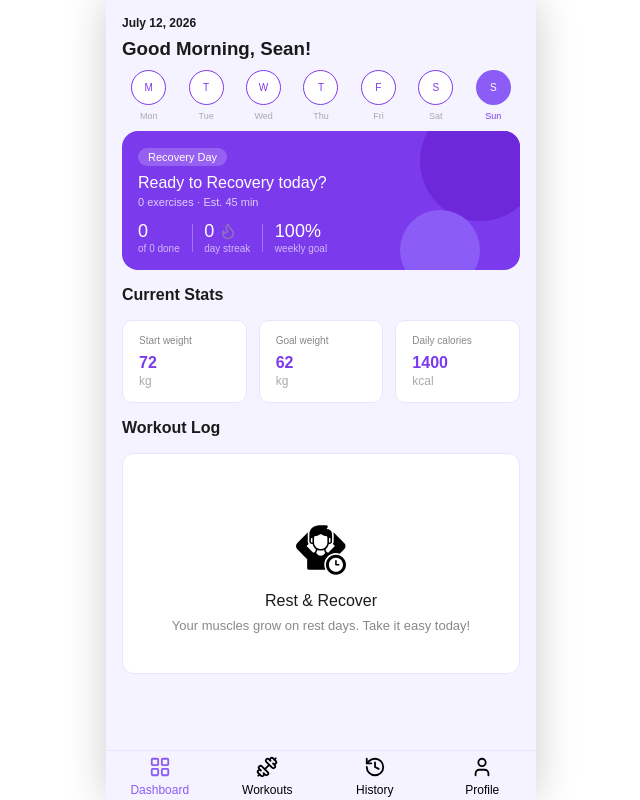
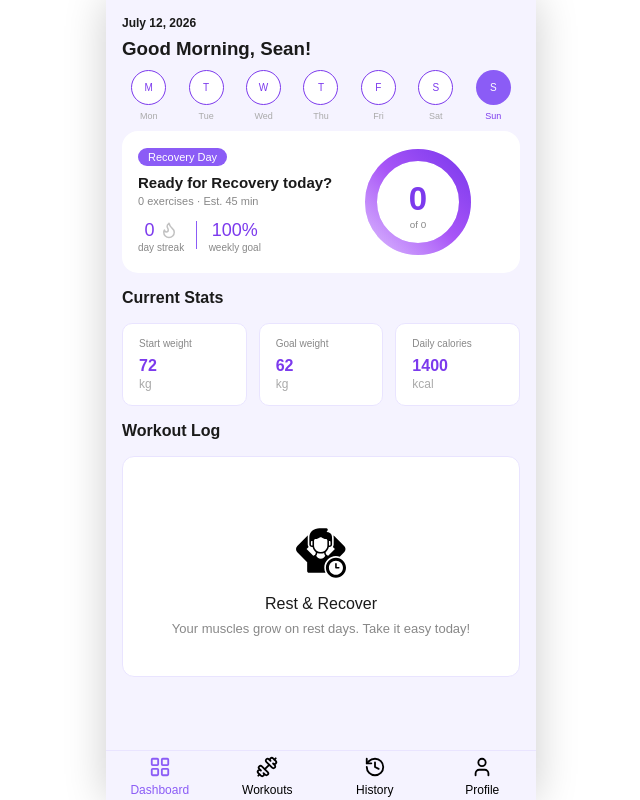
Before and after one commit to sphynx-00/Fito, a React (Vite) app: page / in a window 1280 px wide. Shown: the whole page, without its empty margins (319-959 px from the left). Built offline with nearby package versions, Linux system fonts and the light colour scheme.

Commit message:
changed the hero banner style on light mode

```diff
--- a/src/pages/Dashboard/components/HeroBanner.css
+++ b/src/pages/Dashboard/components/HeroBanner.css
@@ -1,6 +1,7 @@
 .hero-banner {
+  display: flex;
   position: relative;
-  background: var(--bg-db-hero-card);
+  background: white;
   border-radius: 16px;
   padding: 16px;
   min-height: 110px;
@@ -8,13 +9,20 @@
   margin-bottom: 16px;
 }
 
+.ring-progress-container {
+  z-index: 1;
+  display: flex;
+  align-items: center;
+  margin: auto;
+}
+
 /* decorative background circles */
-.hero-glow-1 {
+/* .hero-glow-1 {
   position: absolute;
   width: 120px;
   height: 120px;
   border-radius: 50%;
-  background: #6D28D9;;
+  background: #6D28D9;
   top: -30px;
   right: -20px;
 }
@@ -27,7 +35,7 @@
   background: var(--primary-mid);
   bottom: -20px;
   right: 40px;
-}
+} */
 
 /* content sits above decorative circles */
 .hero-content {
@@ -38,8 +46,8 @@
 /* workout type tag */
 .hero-tag {
   display: inline-block;
-  background: rgba(255, 255, 255, 0.2);
-  color: #fff;
+  background: var(--primary-mid);
+  color: #FFFFFF;
   font-size: 11px;
   padding: 3px 10px;
   border-radius: 20px;
@@ -47,27 +55,27 @@
 }
 
 .hero-title {
-  font-size: 16px;
-  font-weight: 500;
-  color: #fff;
+  font-size: 15px;
+  font-weight: 700;
+  color: #1a1a1a;
   margin: 0 0 4px;
 }
 
 .hero-subtitle {
   font-size: 11px;
-  color: rgba(255, 255, 255, 0.75);
+  color: #888888;
   margin: 0 0 14px;
 }
 
 /* stats row */
 .hero-stats {
   display: flex;
-  align-items: center;
   gap: 12px;
 }
 
 .hero-stat {
   display: flex;
+  align-items: center;
   flex-direction: column;
 }
 
@@ -80,7 +88,7 @@
 .hero-stat-value {
   font-size: 18px;
   font-weight: 500;
-  color: #fff;
+  color: #7C3AED;
   line-height: 1;
 }
 
@@ -115,7 +123,7 @@
 
 .hero-stat-label {
   font-size: 10px;
-  color: rgba(255, 255, 255, 0.65);
+  color: #888888;
   margin-top: 3px;
 }
 
@@ -123,5 +131,5 @@
 .hero-divider {
   width: 0.5px;
   height: 28px;
-  background: rgba(255, 255, 255, 0.3);
+  background: var(--primary-mid);
 }
--- a/src/pages/Dashboard/components/HeroBanner.jsx
+++ b/src/pages/Dashboard/components/HeroBanner.jsx
@@ -1,5 +1,6 @@
 import './HeroBanner.css';
 import { FlameIcon } from 'lucide-react';
+import RingProgress from './RingProgress';
 
 function HeroBanner({workoutName, exercises, completedExercises, totalExercises, percentage, dayStreak}) {
   const isActive = dayStreak > 0;
@@ -7,8 +8,8 @@ function HeroBanner({workoutName, exercises, completedExercises, totalExercises,
   return (
     <section className="hero-banner">
       {/* decorative circles */}
-      <div className="hero-glow-1" />
-      <div className="hero-glow-2" />
+      {/* <div className="hero-glow-1" />
+      <div className="hero-glow-2" /> */}
 
       <div className="hero-content">
 
@@ -16,7 +17,7 @@ function HeroBanner({workoutName, exercises, completedExercises, totalExercises,
         <span className="hero-tag">{workoutName} Day</span>
 
         {/* title */}
-        <h2 className="hero-title">Ready to {workoutName} today?</h2>
+        <h2 className="hero-title">Ready for {workoutName} today?</h2>
 
         {/* subtitle */}
         <p className="hero-subtitle">{exercises} exercises · Est. 45 min</p>
@@ -24,12 +25,12 @@ function HeroBanner({workoutName, exercises, completedExercises, totalExercises,
         {/* stats row */}
         <div className="hero-stats">
 
-          <div className="hero-stat">
+          {/* <div className="hero-stat">
             <span className="hero-stat-value">{completedExercises}</span>
             <span className="hero-stat-label">of {totalExercises} done</span>
           </div>
 
-          <div className="hero-divider" />
+          <div className="hero-divider" /> */}
 
           <div className="hero-stat">
             <div className="hero-stat-streak">
@@ -48,6 +49,10 @@ function HeroBanner({workoutName, exercises, completedExercises, totalExercises,
         </div>
       </div>
 
+       <div className='ring-progress-container'>
+        <RingProgress progress={completedExercises} total={totalExercises} color="#00F5D4" />
+       </div>
+
     </section>
   );
 }
--- /dev/null
+++ b/src/pages/Dashboard/components/RingProgress.css
@@ -0,0 +1,8 @@
+.ring-progress {
+  /* Smooth animation */
+  transition: stroke-dashoffset 0.5s cubic-bezier(0.34, 1.56, 0.64, 1);
+
+  /* Teal glow on hover */
+  transition: stroke-dashoffset 0.5s cubic-bezier(0.34, 1.56, 0.64, 1),
+              filter 0.1s ease;
+}
--- /dev/null
+++ b/src/pages/Dashboard/components/RingProgress.jsx
@@ -0,0 +1,81 @@
+import './RingProgress.css';
+
+function RingProgress({ progress, total, size = 110, strokeWidth = 12, padding = 2 }) {
+  // progress: 0 to 100
+  const effectiveSize = size - (padding * 2);
+  const radius = (effectiveSize - strokeWidth) / 2;
+  const circumference = radius * 2 * Math.PI;
+  const offset = circumference - (progress / total) * circumference;
+
+  return (
+  <svg width={size} height={size} viewBox={`0 0 ${size} ${size}`}>
+    <defs>
+      <linearGradient id="ringGradient" x1="0%" y1="0%" x2="100%" y2="100%">
+        <stop offset="0%" stopColor="#D8B4FE" />  {/* Purple-300 */}
+        <stop offset="50%" stopColor="#A855F7" />  {/* Purple-500 */}
+        <stop offset="100%" stopColor="#7C3AED" /> {/* Your background color */}
+      </linearGradient>
+
+      {/* Glow filter */}
+      <filter id="glow">
+        <feGaussianBlur stdDeviation="3" result="coloredBlur"/>
+        <feMerge>
+          <feMergeNode in="coloredBlur"/>
+          <feMergeNode in="SourceGraphic"/>
+        </feMerge>
+      </filter>
+    </defs>
+
+    <circle
+      cx={size / 2}
+      cy={size / 2}
+      r={radius}
+      stroke="#e3d2ff"
+      strokeWidth={strokeWidth}
+      fill="none"
+    />
+
+    <circle
+      cx={size / 2}
+      cy={size / 2}
+      r={radius}
+      stroke="url(#ringGradient)"
+      strokeWidth={strokeWidth}
+      fill="none"
+      strokeLinecap="round"
+      strokeDasharray={circumference}
+      strokeDashoffset={offset}
+      transform={`rotate(-90 ${size / 2} ${size / 2})`}
+      className="ring-progress"
+    />
+      {/* Optional: Percentage text inside */}
+      <text
+        x={size / 2}
+        y={size / 2 + 8}
+        textAnchor="middle"
+        fill="#7C3AED"
+        fontSize={size * 0.3}
+        fontWeight="bold"
+      >
+        {progress}
+      </text>
+
+      <text
+        x={size / 2}
+        y={size / 2 + 22}
+        textAnchor="middle"
+        dominantBaseline="central"
+        fill="#888888"
+        fontSize={size * 0.09}
+        fontWeight="500"
+      >
+        of {total}
+      </text>
+    </svg>
+  );
+}
+
+export default RingProgress;
+
+// Usage
+<RingProgress progress={65} color="#00F5D4" />
```
